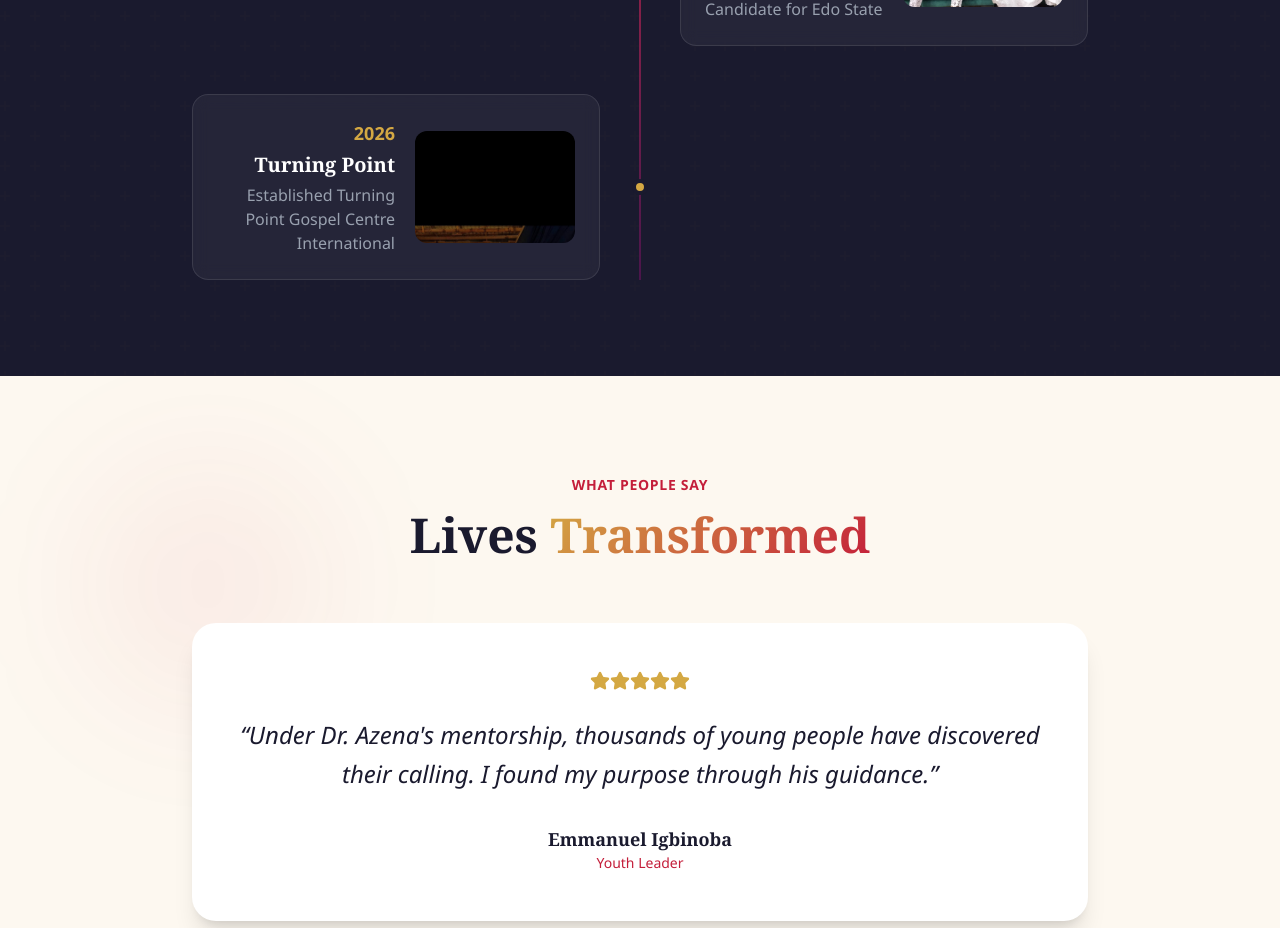
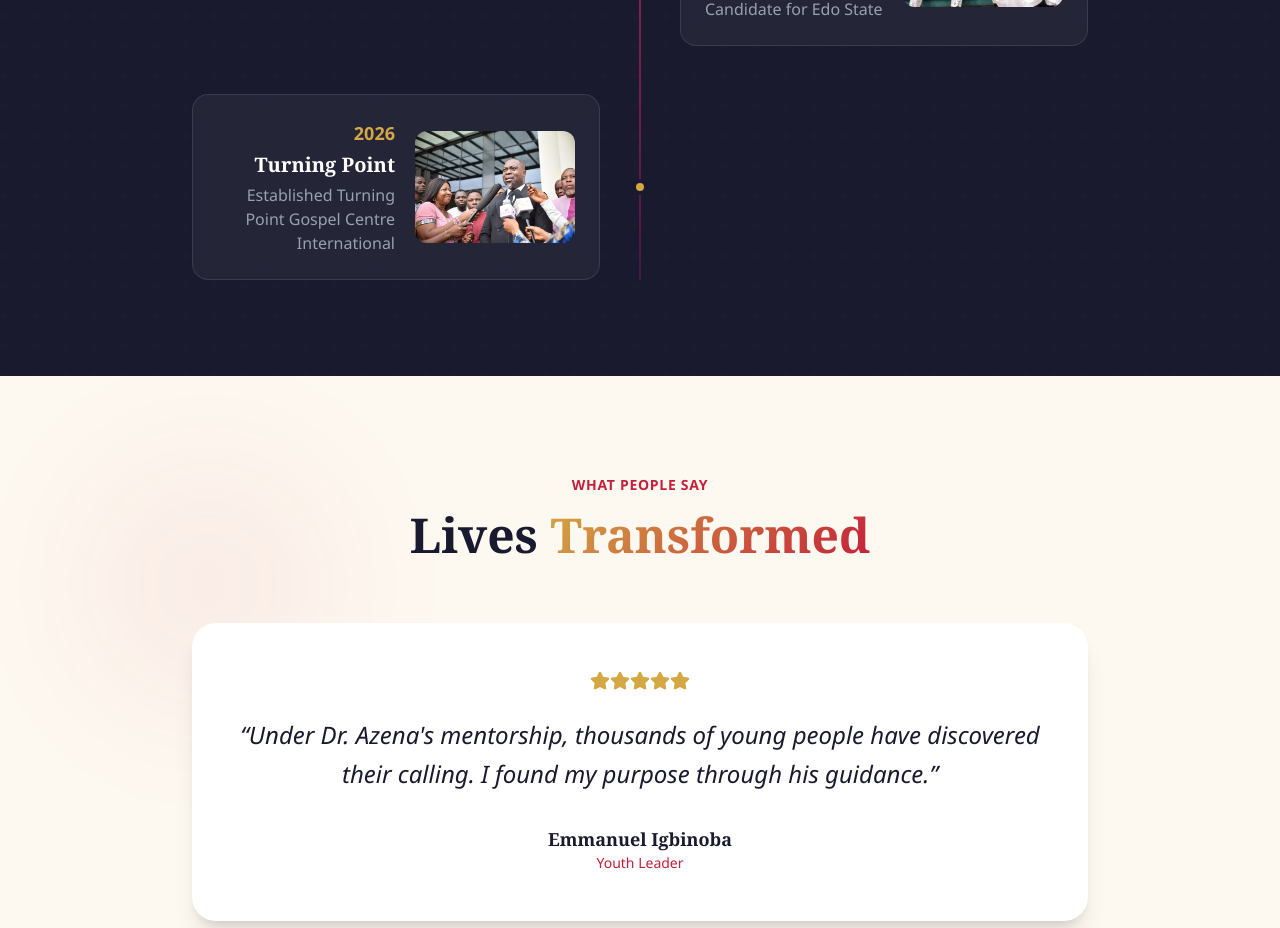
Before and after one commit to glorino/drazemheazena, a Next.js app: page / in a window 1280 px wide. Shown: the part 3500-4428 px from the top of the page. Built offline with nearby package versions, Linux system fonts and the light colour scheme.

Commit message:
feat: replace 2026 milestone image with press/media photo

```diff
--- a/src/app/about/page.tsx
+++ b/src/app/about/page.tsx
@@ -66,7 +66,7 @@ const timeline = [
     title: "Turning Point",
     description:
       "Established Turning Point Gospel Centre International, a new expression of his Christian ministry and service.",
-    image: "/azenateam.jpg",
+    image: "/azenamedia.jpg",
   },
 ];
 
--- a/src/app/page.tsx
+++ b/src/app/page.tsx
@@ -97,7 +97,7 @@ const milestones = [
     year: "2026",
     title: "Turning Point",
     description: "Established Turning Point Gospel Centre International",
-    image: "/azenateam.jpg",
+    image: "/azenamedia.jpg",
   },
 ];
 
```
